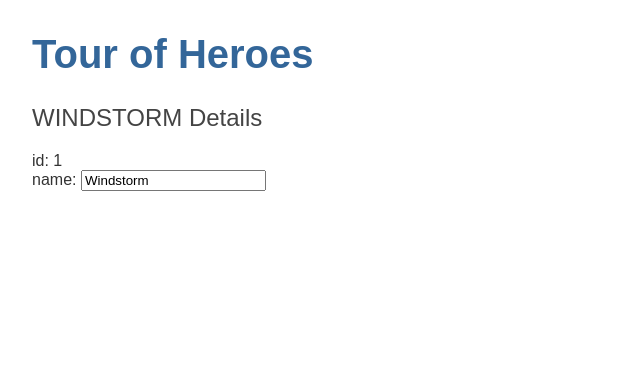
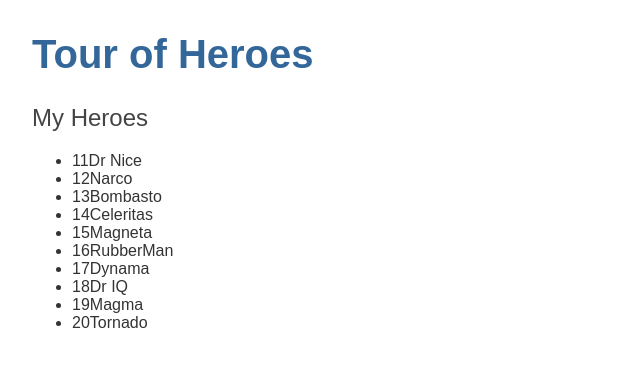
Before and after one commit to CH4BRN/ANGULAR, an Angular app in the folder angular-tour-of-heroes/: page /heroes in a window 1280 px wide. Shown: the top 366 px of the page, without its empty margins (0-640 px from the left). Built offline with nearby package versions, Linux system fonts and the light colour scheme.

Commit message:
added heroes list

```diff
--- a/angular-tour-of-heroes/src/app/heroes/heroes.component.html
+++ b/angular-tour-of-heroes/src/app/heroes/heroes.component.html
@@ -1,3 +1,10 @@
+<h2>My Heroes</h2>
+<ul class="heroes">
+    <li *ngFor="let hero of heroes">
+        <span class="badge">{{hero.id}}</span>{{hero.name}}
+    </li>
+</ul>
+<!--
 <h2>{{hero.name | uppercase}} Details</h2>
 <div><span>id: </span>{{hero.id}}</div>
 <div>
@@ -5,3 +12,4 @@
         <input [(ngModel)]="hero.name" placeholder="name"/>
     </label>
 </div>
+-->
--- a/angular-tour-of-heroes/src/app/heroes/heroes.component.ts
+++ b/angular-tour-of-heroes/src/app/heroes/heroes.component.ts
@@ -1,6 +1,6 @@
 import { Component, OnInit } from '@angular/core';
 import { Hero } from '../hero'
-
+import { HEROES } from '../mock-heroes';
 @Component({
   selector: 'app-heroes',
   templateUrl: './heroes.component.html',
@@ -8,11 +8,15 @@
 })
 export class HeroesComponent implements OnInit {
 
+  /* My first hero :')
   hero: Hero = {
     id: 1,
     name: 'Windstorm'
   };
+  */
 
+  // property to expose the HEROES array for binding.
+  heroes = HEROES;
 
   constructor() { }
 
```
